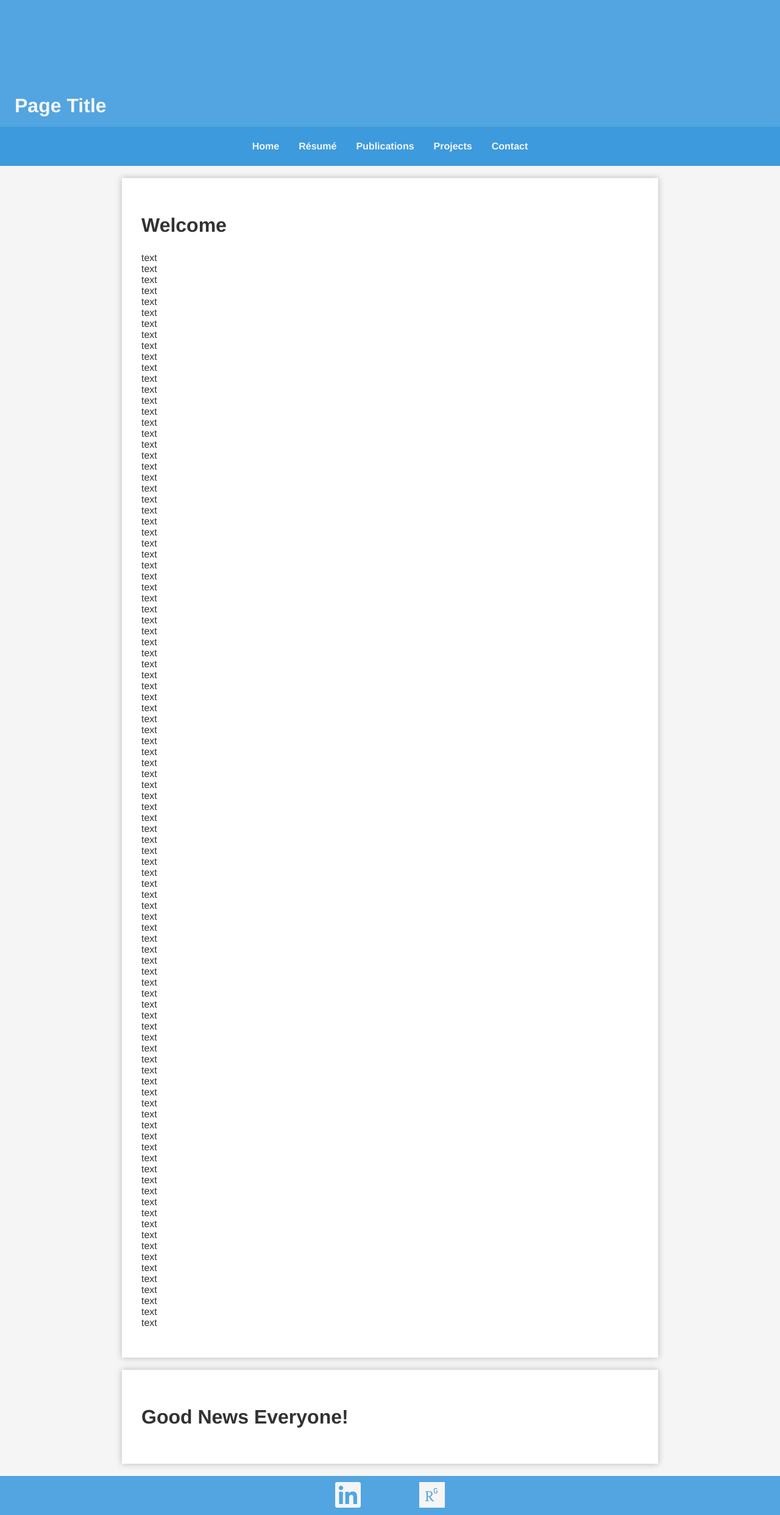
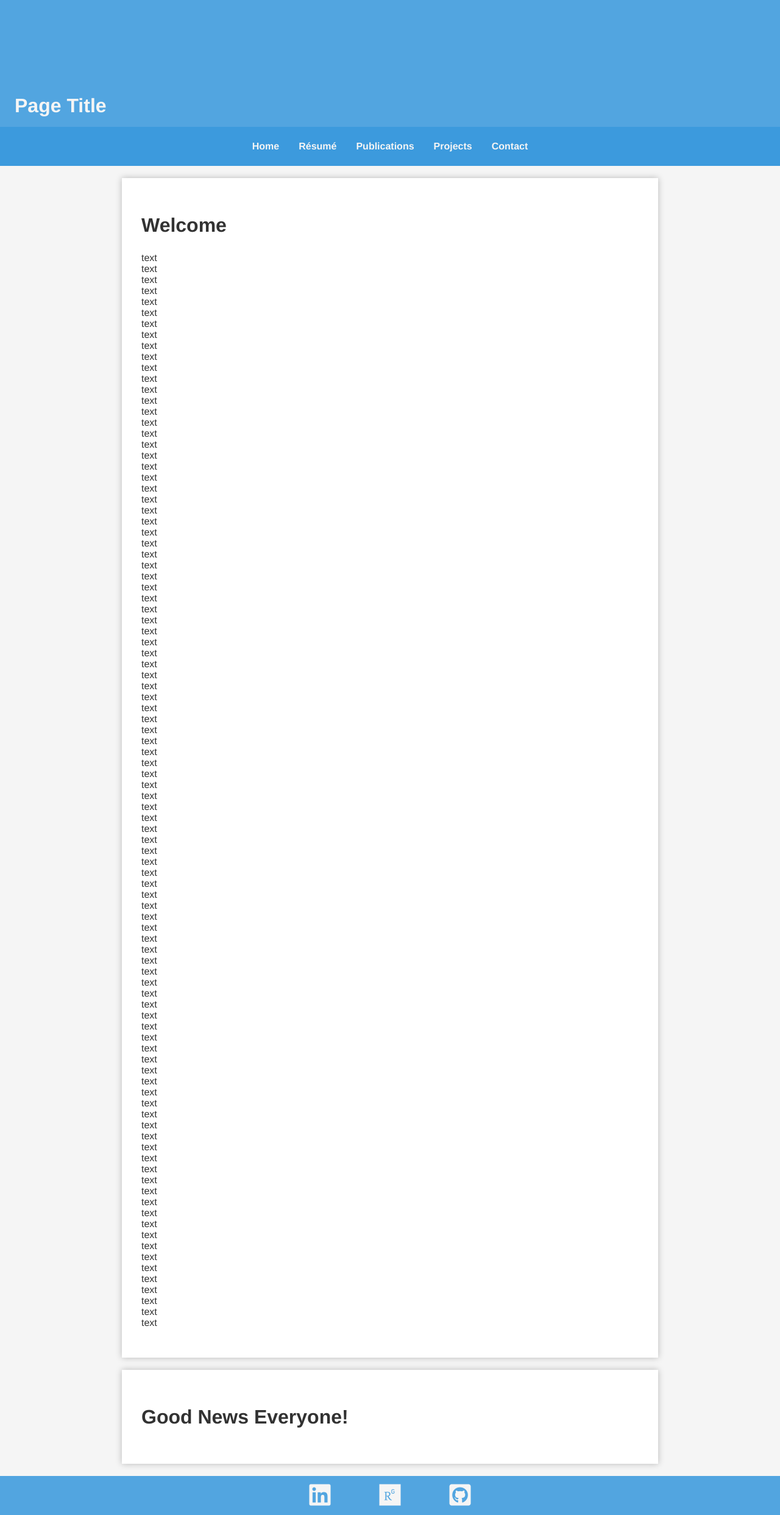
Before and after one commit to dmtveit/dmtveit.github.io, a Jekyll site: the page built from index.html, in a window 1280 px wide. Shown: the whole page at 61% size. Built offline with Jekyll 4.4.1, drawn with Linux system fonts in a browser that asks for light colours.

Commit message:
fix footer icons

```diff
--- a/_layouts/default.html
+++ b/_layouts/default.html
@@ -44,6 +44,7 @@
 					<ul>
 						<li><a class="footerlink" href="https://www.linkedin.com/in/dmtveit"><i class="fab fa-linkedin"></i></a></li>
 						<li><a class="footerlink" href="https://www.researchgate.net/profile/Daniel_Tveit"><i class="fab fa-researchgate"></i></a></li>
+						<li><a class="footerlink" href="https://github.com/dmtveit"><i class="fab fa-github-square"></i></a></li>
 					</ul>
 				</nav>
 			</div>
--- a/css/main.css
+++ b/css/main.css
@@ -1,7 +1,7 @@
 :root {
     /* font */
     --font: 'Helvetica', 'Arial', 'Sans-Serif';
-    --font-size-huge: 3rem;
+    --font-size-huge: 2.5rem;
     --font-size-big: 2rem;
     --font-size-medium: 1.5rem;
     --font-size-normal: 1rem;
```
